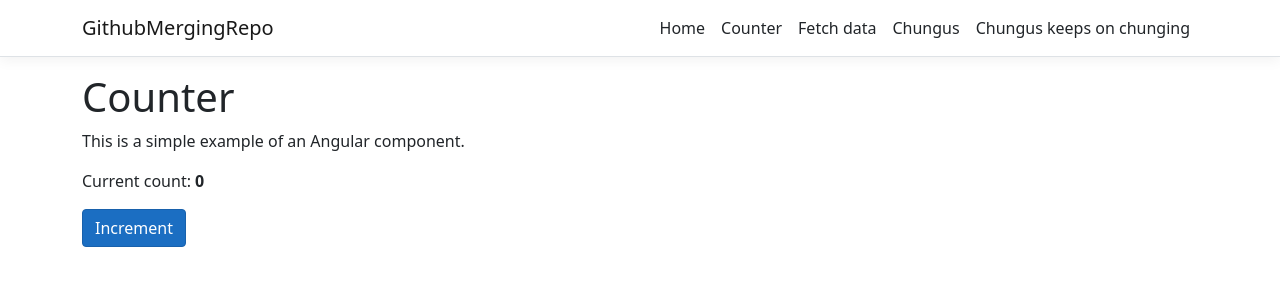
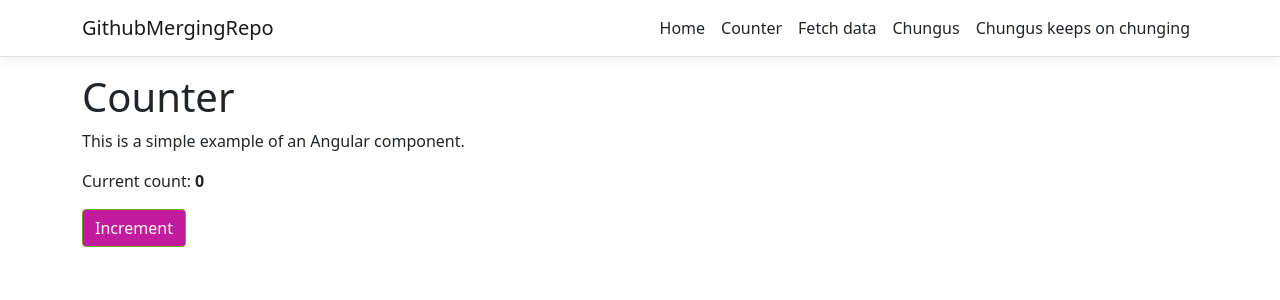
Before and after one commit to Knderson21/GithubMergeRepo, an Angular app in the folder GithubMergingRepo/ClientApp/: page /counter in a window 1280 px wide. Shown: the top 300 px of the page. Built offline with nearby package versions, Linux system fonts and the light colour scheme.

Commit message:
you know it

```diff
--- a/GithubMergingRepo/ClientApp/src/app/chungus/chungus.component.html
+++ b/GithubMergingRepo/ClientApp/src/app/chungus/chungus.component.html
@@ -1 +1,4 @@
-<p>chungus works!</p>
+<p>do u know the chung?</p>
+<img
+  src="https://www.google.com/imgres?imgurl=https%3A%2F%2Fi.kym-cdn.com%2Fphotos%2Fimages%2Fnewsfeed%2F001%2F445%2F141%2Ff27.jpg&imgrefurl=https%3A%2F%2Fknowyourmeme.com%2Fmemes%2Fbig-chungus&tbnid=EFcHZoMxqfc89M&vet=12ahUKEwjE_L6UqZL6AhUFmVMKHShdADIQMygoegUIARDDAg..i&docid=xglGZWckHzD5eM&w=680&h=401&q=chungus&ved=2ahUKEwjE_L6UqZL6AhUFmVMKHShdADIQMygoegUIARDDAg"
+/>
--- a/GithubMergingRepo/ClientApp/src/styles.css
+++ b/GithubMergingRepo/ClientApp/src/styles.css
@@ -11,6 +11,6 @@ code {
 
 .btn-primary {
   color: #fff;
-  background-color: #1b6ec2;
-  border-color: #1861ac;
+  background-color: #c21b9e;
+  border-color: #6cac18;
 }
```
